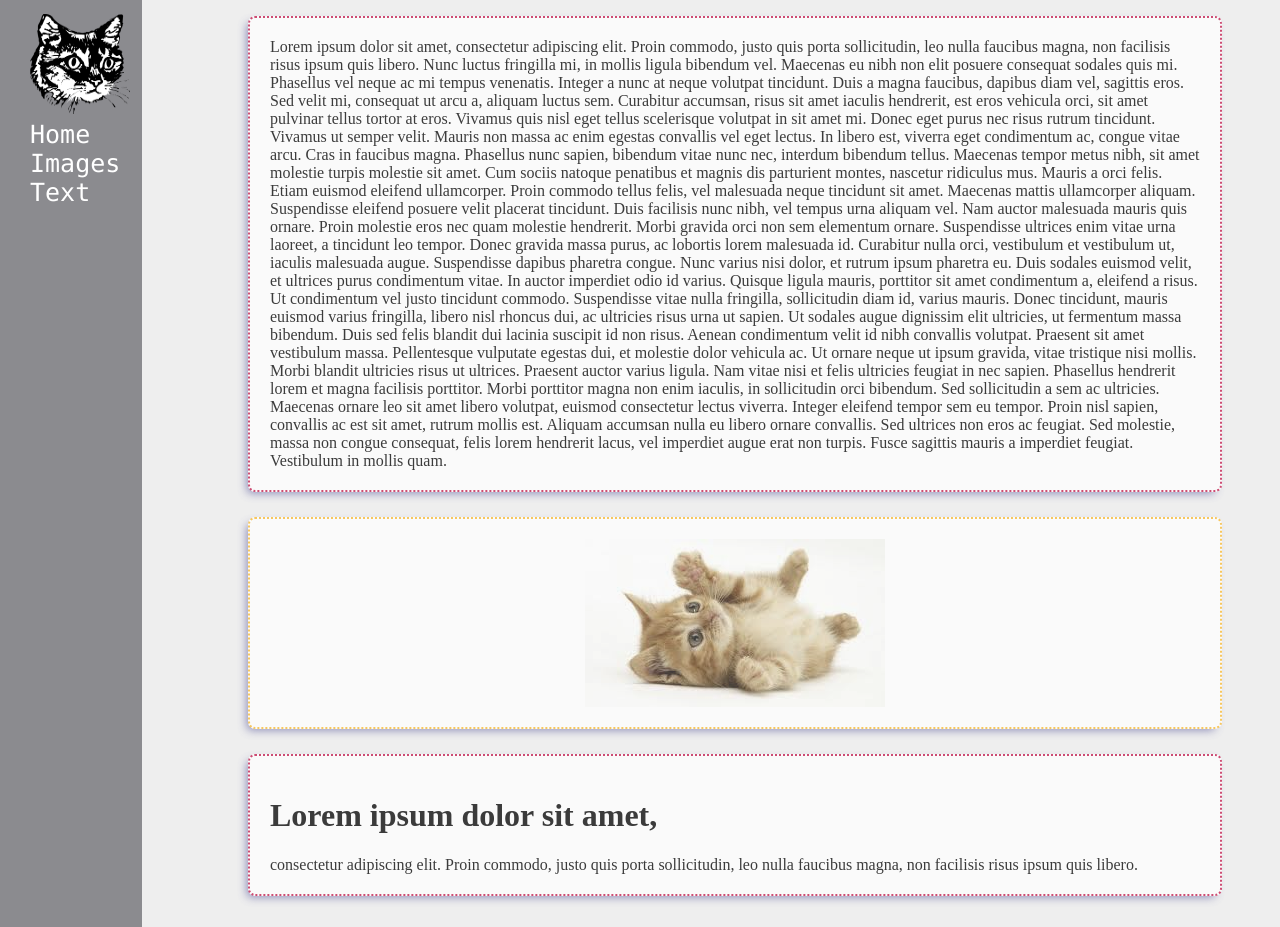
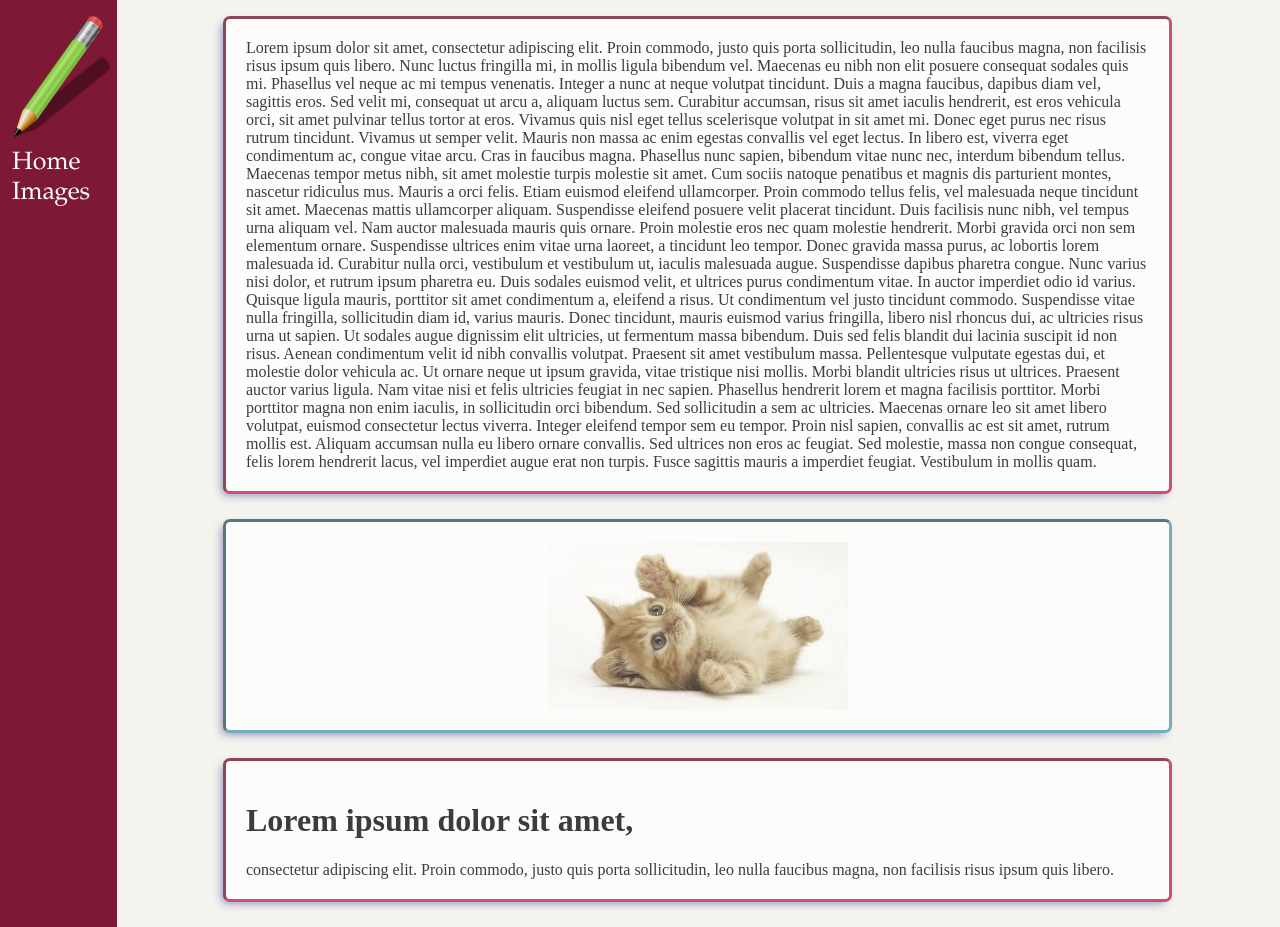
Before and after one commit to j3900/web, a plain HTML site: page Blog/index.html in a window 1280 px wide. Drawn offline with Linux system fonts and the light colour scheme.

Commit message:
Colors?
You like?

```diff
--- a/Blog/index.html
+++ b/Blog/index.html
@@ -22,20 +22,6 @@ function selectedImgs()
 	}
 }
 
-function selectedTxt()
-{
-	var imgs = document.getElementsByClassName("image-post")
-	for(var i = 0; i < imgs.length; i++)
-	{
-		imgs[i].style.display = 'none'
-	}
-
-	var txt = document.getElementsByClassName("text-post")
-	for(var i = 0; i < txt.length; i++)
-	{
-		txt[i].style.display = 'initial'
-	}
-}
 
 </script>
 
@@ -45,16 +31,14 @@ function selectedTxt()
 <body>
 	<nav>
 		<ul>
-			<li><a href="index.html"><img src="images/cat.png" width="100" height="100"></a></li>
+			<li><a href="index.html"><img src="images/pencil.png" width="100" height="125"></a></li>
 			<li><a href="index.html">Home</a></li>
 			<li id="img">Images</li>
-			<li id="txt">Text</li>
 		</ul>
 	</nav>
 		<script>
 			var links = document.querySelectorAll("nav ul li");
 			links[2].addEventListener('click', selectedImgs);
-			links[3].addEventListener('click', selectedTxt);
 		</script>
 	<div>
 		<ul id="posts">
--- a/Blog/style.css
+++ b/Blog/style.css
@@ -1,12 +1,12 @@
 html {
-	background-color: #EEEEEE;
+	background-color: #F5F3EE;
 }
 nav {
-	background-color: #8B8B8F;
+	background-color: #7D1935;
 	margin-top:-20px;
 	margin-left: -20px;
 	margin-right: 20px;
-	width: 150px;
+	width: 125px;
 	padding: 2px;
 	float: left;
 	height: 1000px;
@@ -19,35 +19,36 @@ ul {
 
 
 nav ul li{
-	color: white;
-	font-family: Monaco, Consolas, "Lucida Console", monospace;
+	color: #FFFFFF;
+	font-family: "Big Caslon", "Book Antiqua", "Palatino Linotype", Georgia, serif;
 	font-size: 25px;
+	margin-left: -18px;
 }
 a {
-	color: white;
+	color: #FFFFFF;
 	text-decoration: none;
 }
 
 .text-post {
-	background: white;
-	border: 2px dotted #C2174A;
+	background: #FFFFFF;
+	border: 3px inset #C2174A;
 	border-radius: 7px;
 	box-shadow: -4px 4px 10px -3px #6666A3;
 	opacity: .75;
-	margin-left: 200px;
-	margin-right: 50px;
+	margin-left: 175px;
+	margin-right: 100px;
 	margin-bottom: 25px;
 	padding:20px;
 }
 
 .image-post {
-	background: white;
-	border: 2px dotted #FABA2F;
+	background: #FFFFFF;
+	border: 3px inset #4A96AD;
 	border-radius: 7px;
 	box-shadow: -4px 4px 10px -3px #6666A3;
 	opacity: .75;
-	margin-left: 200px;
-	margin-right: 50px;
+	margin-left: 175px;
+	margin-right: 100px;
 	margin-bottom: 25px;
 	padding:20px;
 }
```
Also changed, not shown: Blog/images/pencil.png (added).
